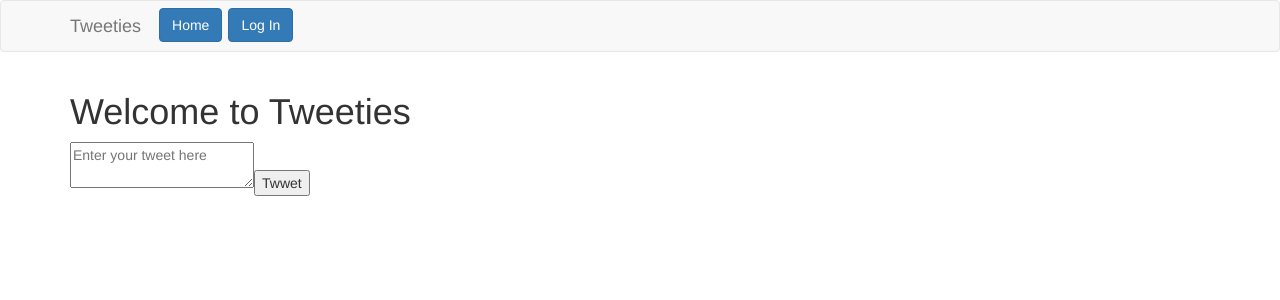
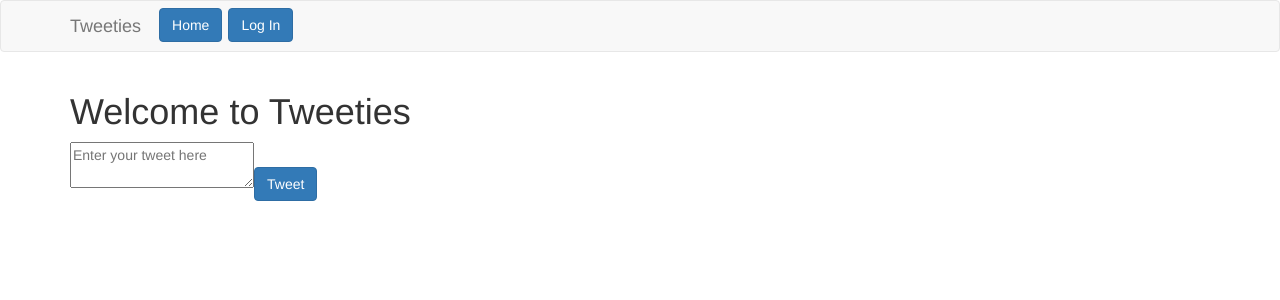
Before and after one commit to sivadass/tweeties, a React (Create React App) app: page /home in a window 1280 px wide. Shown: the top 300 px of the page. Built offline with nearby package versions, Linux system fonts and the light colour scheme; what auth0-js would draw is missing.

Commit message:
Used button component from bootstrap

```diff
--- a/src/Home/Home.js
+++ b/src/Home/Home.js
@@ -1,4 +1,5 @@
 import React, { Component } from "react";
+import { Button } from "react-bootstrap";
 
 class Home extends Component {
   login() {
@@ -12,7 +13,7 @@ class Home extends Component {
         <div>
           <form>
             <textarea placeholder="Enter your tweet here" />
-            <button type="submit">Twwet</button>
+            <Button bsStyle="primary">Tweet</Button>
           </form>
         </div>
       </div>
```
